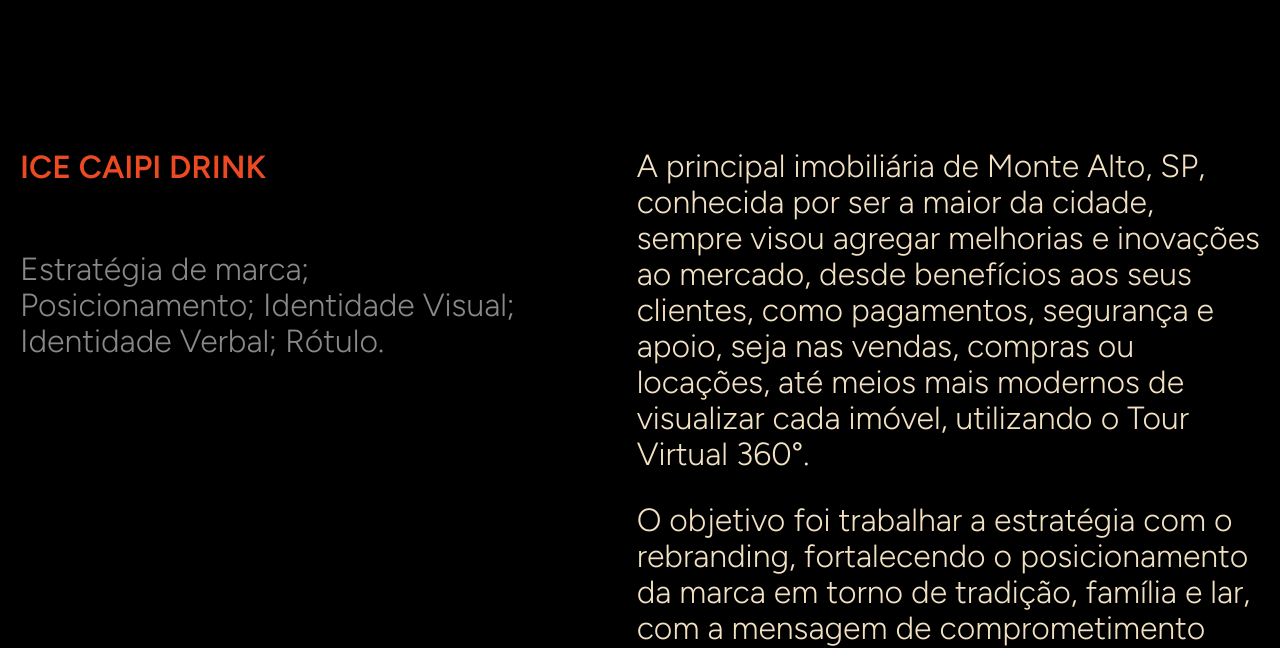
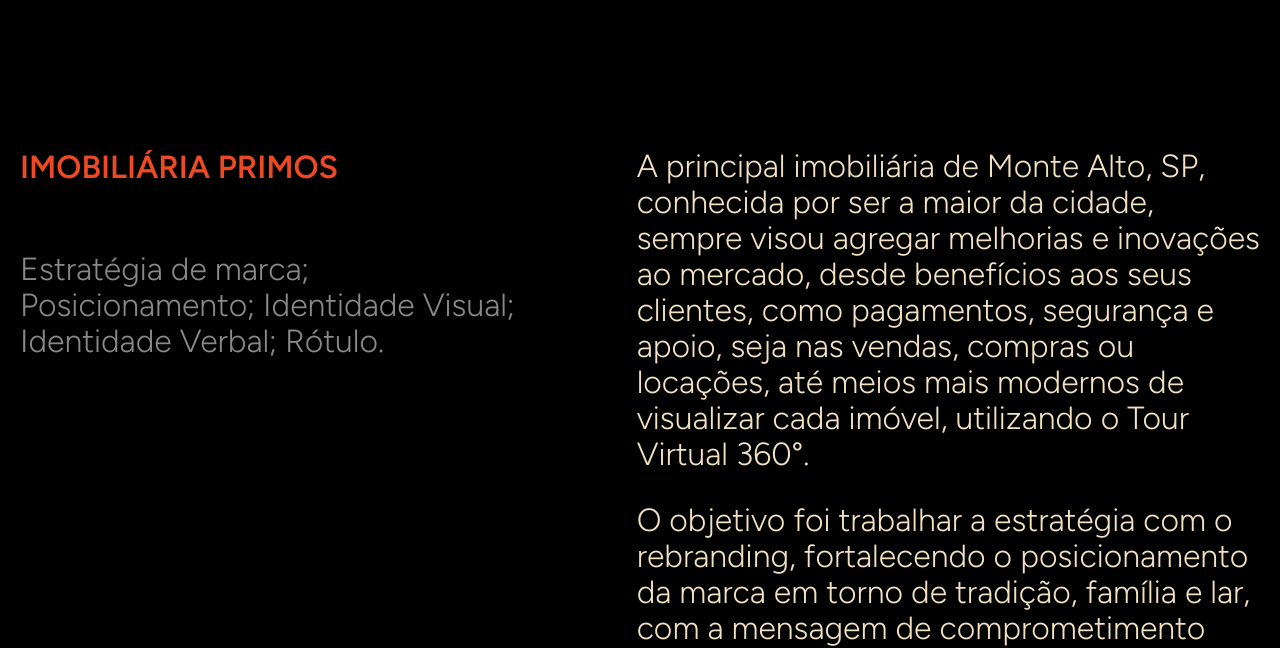
Before and after one commit to GR-Code-Enterprise/northin-website, a website: page experiencias/imobiliaria-primos.html in a window 1280 px wide. Shown: the part 162-810 px from the top of the page. Drawn offline with Linux system fonts and the light colour scheme.

Commit message:
Alteração de texto

```diff
--- a/experiencias/imobiliaria-primos.html
+++ b/experiencias/imobiliaria-primos.html
@@ -43,7 +43,7 @@
             <div class="introduction__container c-section__container">
                 <div class="introduction__container__titleAndSub">
                     <h1 class="introduction__container__titleAndSub__title c-section__container__title c-section__container__title--small">
-                        ICE CAIPI DRINK
+                        IMOBILIÁRIA PRIMOS
                     </h1>
 
                     <h2 class="introduction__container__titleAndSub__subtitle">
```
